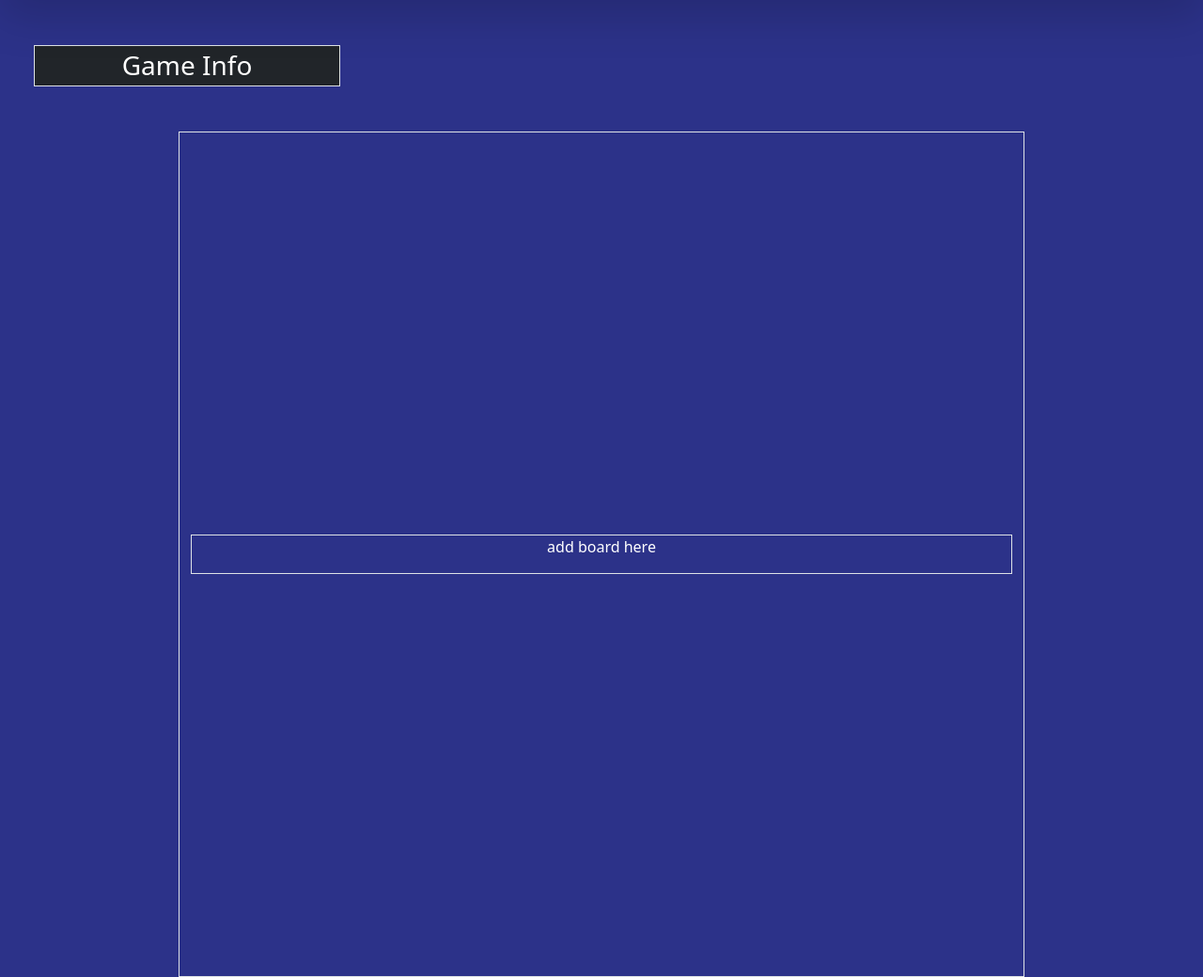
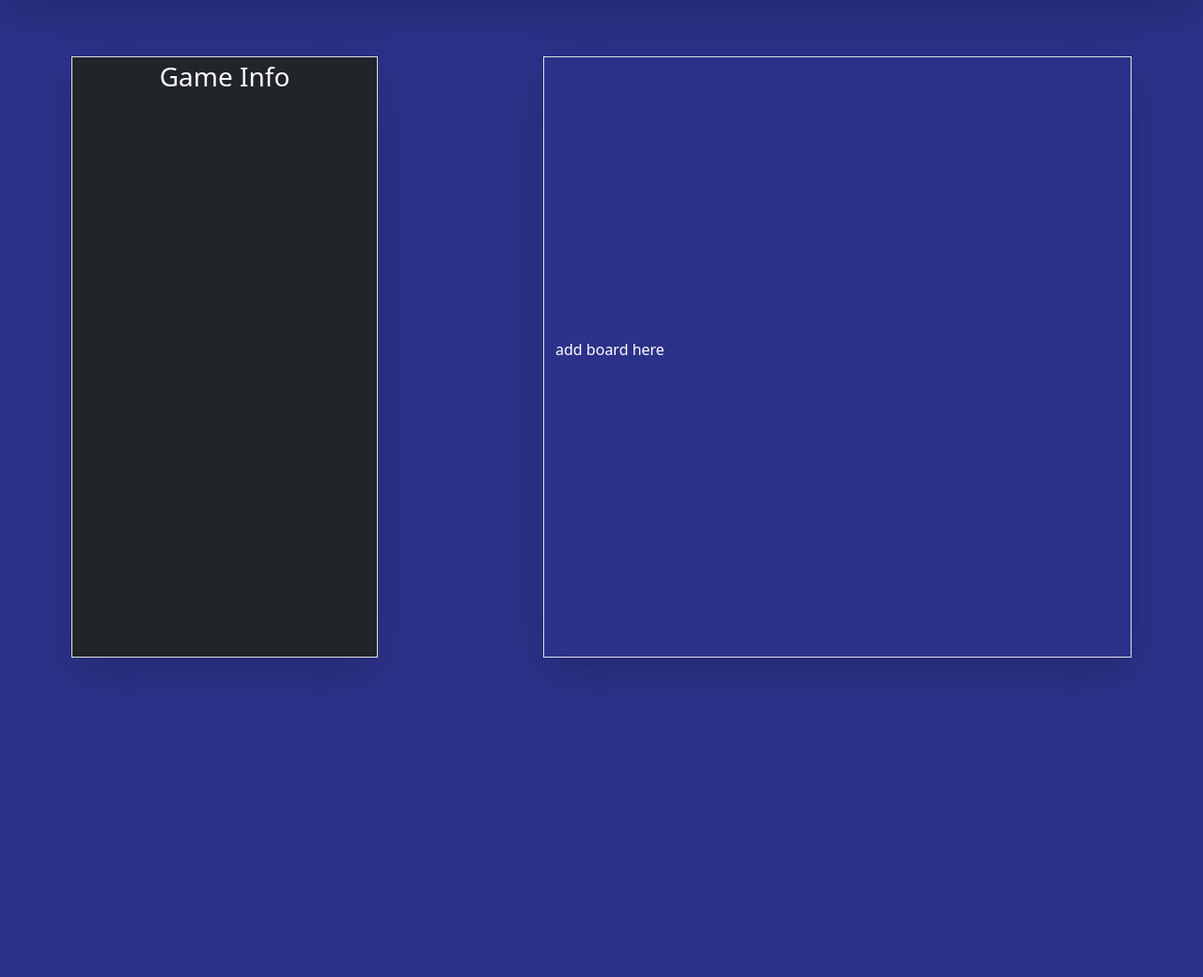
Before and after one commit to Ed-Bryce/COMP208, a PHP site: page /board.php in a window 1280 px wide. Shown: the part 56-1096 px from the top of the page at 94% size. After the commit the page ends 769 px from the top, so only its background shows below. Run offline with PHP 8.4, Linux system fonts and the light colour scheme; the visitor is signed in with stand-in values (Sample User, id 1).

Commit message:
Fixed Merge Conflict
Co-Authored-By: Iacopo <72099911+Sansa72@users.noreply.github.com>

```diff
--- a/board.php
+++ b/board.php
@@ -54,20 +54,17 @@
     <div class="row">
 
         <!-- Game Info -->
-        <div class = "container m-5 border col-3" style="background-color:#212529">
+        <div class = "container m-10 border col-3 shadow-lg" style="background-color:#212529;  margin-top: 60px">
             <div style="color:white">
                 <h3 class="m-1" style="text-align:center">Game Info</h3>
             </div>
         </div>
 
         <!-- Board -->
-        <div class = "container d-flex align-items-center border" style = "max-width:300px; min-width:900px; max-height:300px; min-height:900px">
-            <div class = "container d-flex justify-content-center border">
-
-            <p style = "color: white"> add board here </p>
-
-            </div>
+        <div class="container d-flex align-items-center border shadow-lg" style="width: 48%; height: 80vh; margin-top: 60px">
+            <p style="color: white;">add board here</p>
         </div>
+    </div>
     </div>
 </body>
 </html>
```
